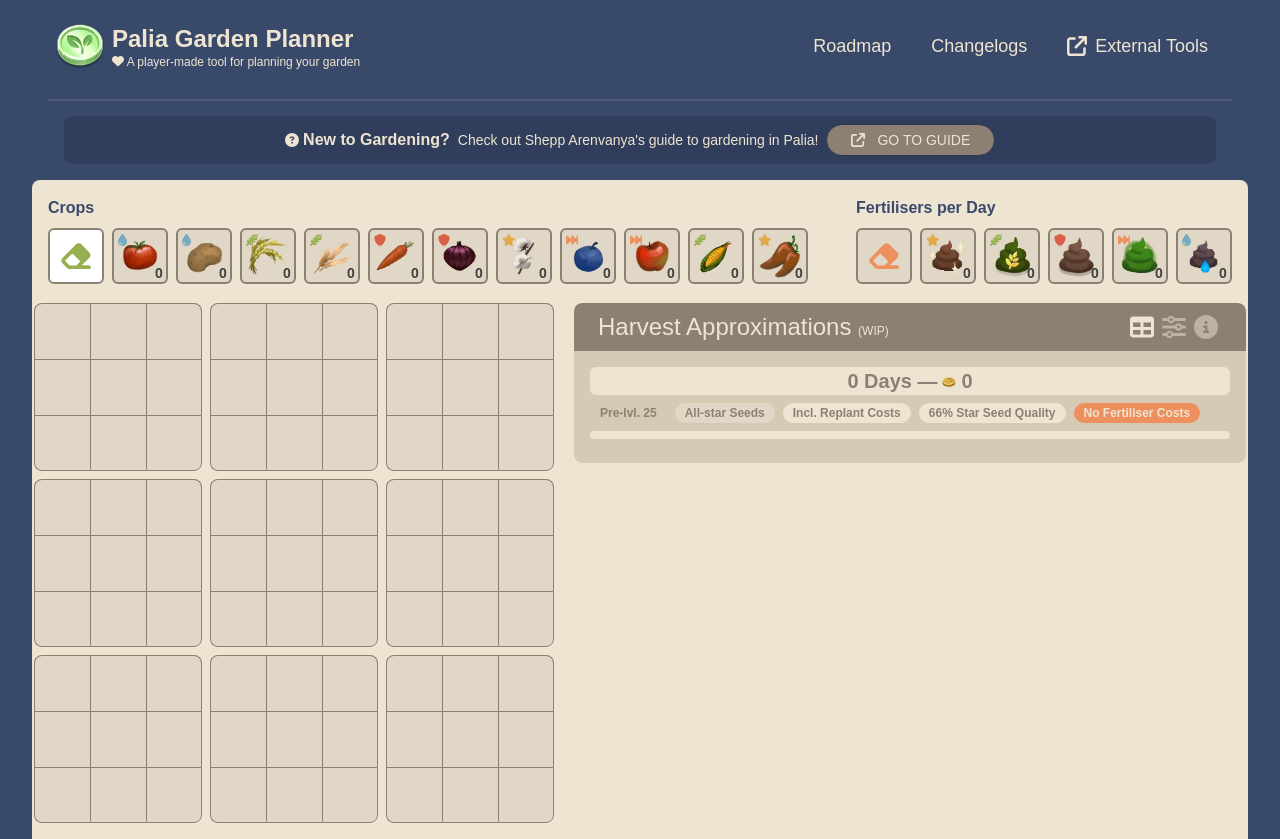
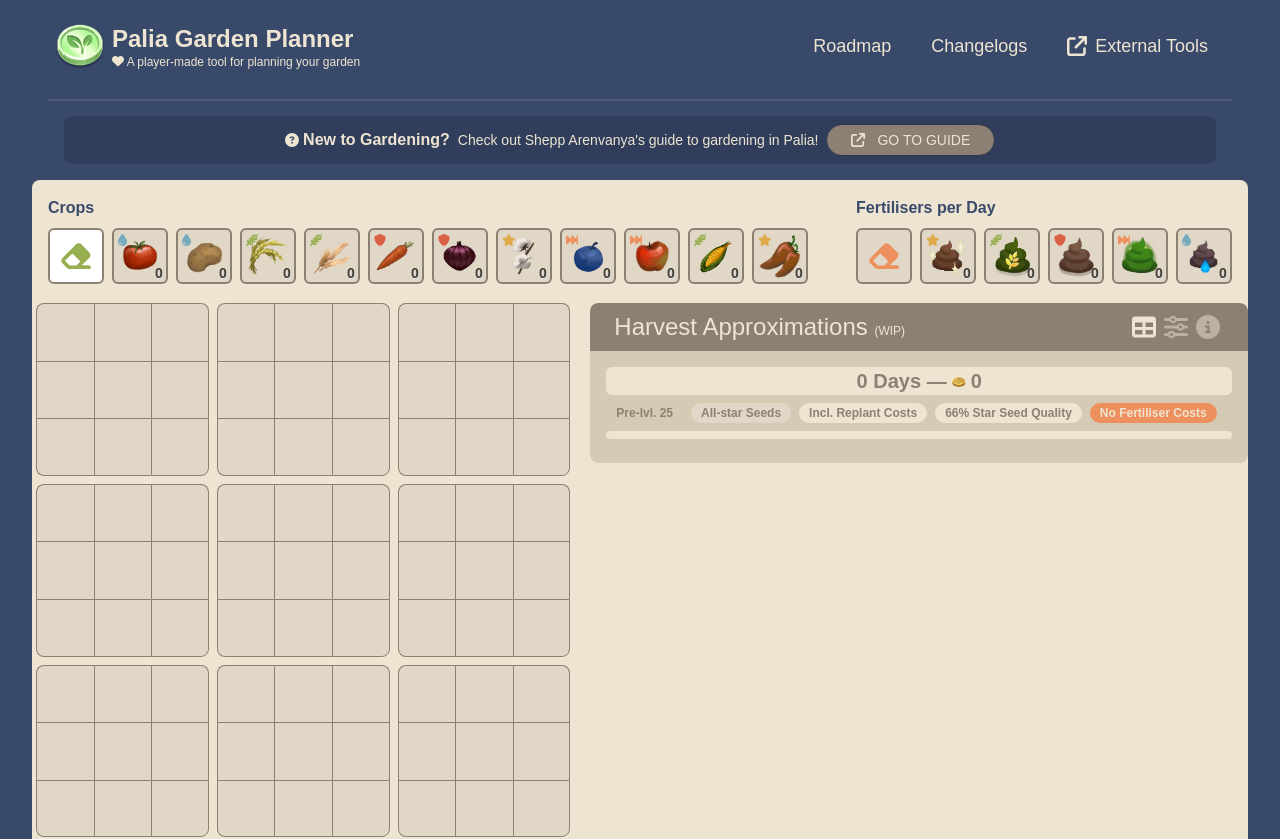
Before and after one commit to VincentAmante/palia-tools, a Nuxt app: page / in a window 1280 px wide. Shown: the top 839 px of the page. Built offline with nearby package versions, Linux system fonts and the light colour scheme; a web font is replaced by a local one.

Commit message:
New Plot Layout

```diff
--- a/components/CropTile.vue
+++ b/components/CropTile.vue
@@ -122,7 +122,7 @@ const border = computed(() => {
 <template>
   <div
     draggable="false"
-    class="relative select-none min-w-[3rem] sm:min-w-[3.25rem] bg-secondary lg:min-w-[3.5rem] aspect-square cursor-pointer hover:bg-orange-200 flex flex-col overflow-hidden isolate items-center justify-center"
+    class="relative select-none min-w-[3rem] sm:min-w-[3.25rem] bg-secondary lg:min-w-[3.45rem] xl:min-w-[3.6rem] aspect-square cursor-pointer hover:bg-orange-200 flex flex-col overflow-hidden isolate items-center justify-center"
     :class="[(isDisabled ? 'invisible' : ''),
              (isAlt ? 'border-misc' : 'border-misc border-collapse'),
              border,
--- a/components/HarvestCalculator.vue
+++ b/components/HarvestCalculator.vue
@@ -143,7 +143,7 @@ function getTooltipMessage(cropType: CropType, type: 'star' | 'base', produceAmo
 </script>
 
 <template>
-  <div class="collapse collapse-arrow rounded-none sm:rounded-lg w-full h-full max-w-2xl">
+  <div class="collapse collapse-arrow rounded-none sm:rounded-lg w-full h-full max-w-2xl sm:mx-auto sm:py-4 lg:py-0 lg:mx-0">
     <div class="bg-primary sm:rounded-lg ">
       <div class="flex flex-col gap-1">
         <div class="w-full bg-misc sm:rounded-lg sm:rounded-b-none p-2 sm:px-6 flex justify-between items-center">
@@ -174,7 +174,7 @@ function getTooltipMessage(cropType: CropType, type: 'star' | 'base', produceAmo
           </div>
         </div>
       </div>
-      <div v-show="activeTab === 'display'" class="flex flex-col gap-2 px-4 py-2 overflow-hidden max-h-[486px] overflow-y-scroll">
+      <div v-show="activeTab === 'display'" class="flex flex-col gap-2 px-4 py-2 overflow-hidden max-h-[386px] overflow-y-scroll">
         <div class="py-2 flex flex-col gap-2">
           <div class=" bg-accent text-misc rounded-md flex justify-center gap-4">
             <div class="font-bold flex gap-1 items-center text-xl">
--- a/components/PGPHeader.vue
+++ b/components/PGPHeader.vue
@@ -60,7 +60,7 @@ const isLg = computed(() => screenWidth.value >= 1024)
                     <li class="text-sm">
                       <NuxtLink to="https://paliapedia.com/" class="flex" rel="noopener">
                         <svg xmlns="http://www.w3.org/2000/svg" fill="none" class="max-w-[1.25rem] inline-block" viewBox="0 0 428 384">
-                          <path fill="#2e282a" d="m408.99 56.65-115.32 8.98c-1.38.1-2.63-.85-2.99-2.28C281.73 27.2 250.92.56 214.29.56S146.85 27.2 137.9 63.35c-.36 1.43-1.61 2.39-2.99 2.28L19.58 56.65C6.2 55.6-3.15 70.53 2.85 83.36l7.57 16.19c.83 1.77 2.52 2.89 4.37 2.89h63.76l-1.61 36.36H45.79c-10.93 0-17.5 11.56-11.52 20.29l8.5 12.41c1.77 2.59 4.8 4.15 8.05 4.15H75.3l-1.45 32.58-.25 5.69-7.18 161.4c-.19 4.25 3.21 7.8 7.46 7.8h46.95c4.26 0 7.65-3.55 7.47-7.8l-7.18-161.4-.25-5.69-1.45-32.58h191.66l-1.45 32.58-.25 5.69-7.18 161.4c-.19 4.25 3.2 7.8 7.46 7.8h46.95c4.25 0 7.65-3.55 7.46-7.8l-7.18-161.4-.25-5.69-1.45-32.58h22.55c3.25 0 6.28-1.56 8.06-4.15l8.5-12.41c5.97-8.73-.59-20.29-11.52-20.29h-29.23l-1.61-36.36h61.84c1.85 0 3.54-1.12 4.36-2.88l7.58-16.2c6-12.83-3.35-27.76-16.73-26.71Zm-96.27 82.15H117.78l-1.61-36.36h20.78l27.94.01c1.9 0 3.28-1.93 2.78-3.89a55.188 55.188 0 0 1-1.68-13.54c0-28.44 21.53-51.52 48.12-51.62 26.67-.1 48.25 22.67 48.48 51.17.04 4.85-.55 9.54-1.68 14-.5 1.96.9 3.88 2.8 3.88h27.92l22.7-.01-1.61 36.36Z" />
+                          <path fill="#EEE3D1" d="m408.99 56.65-115.32 8.98c-1.38.1-2.63-.85-2.99-2.28C281.73 27.2 250.92.56 214.29.56S146.85 27.2 137.9 63.35c-.36 1.43-1.61 2.39-2.99 2.28L19.58 56.65C6.2 55.6-3.15 70.53 2.85 83.36l7.57 16.19c.83 1.77 2.52 2.89 4.37 2.89h63.76l-1.61 36.36H45.79c-10.93 0-17.5 11.56-11.52 20.29l8.5 12.41c1.77 2.59 4.8 4.15 8.05 4.15H75.3l-1.45 32.58-.25 5.69-7.18 161.4c-.19 4.25 3.21 7.8 7.46 7.8h46.95c4.26 0 7.65-3.55 7.47-7.8l-7.18-161.4-.25-5.69-1.45-32.58h191.66l-1.45 32.58-.25 5.69-7.18 161.4c-.19 4.25 3.2 7.8 7.46 7.8h46.95c4.25 0 7.65-3.55 7.46-7.8l-7.18-161.4-.25-5.69-1.45-32.58h22.55c3.25 0 6.28-1.56 8.06-4.15l8.5-12.41c5.97-8.73-.59-20.29-11.52-20.29h-29.23l-1.61-36.36h61.84c1.85 0 3.54-1.12 4.36-2.88l7.58-16.2c6-12.83-3.35-27.76-16.73-26.71Zm-96.27 82.15H117.78l-1.61-36.36h20.78l27.94.01c1.9 0 3.28-1.93 2.78-3.89a55.188 55.188 0 0 1-1.68-13.54c0-28.44 21.53-51.52 48.12-51.62 26.67-.1 48.25 22.67 48.48 51.17.04 4.85-.55 9.54-1.68 14-.5 1.96.9 3.88 2.8 3.88h27.92l22.7-.01-1.61 36.36Z" />
                         </svg>
                         Paliapedia
                       </NuxtLink>
--- a/components/garden-planner/GardenDisplay.vue
+++ b/components/garden-planner/GardenDisplay.vue
@@ -53,12 +53,15 @@ function handleHover(rowIndex: number, index: number, plot: Plot) {
 </script>
 
 <template>
-  <div :class="(gardenTilesAreWide && !isTakingScreenshot) ? 'overflow-x-auto' : ''">
+  <div
+    class="h-full flex flex-col justify-center "
+    :class="(gardenTilesAreWide && !isTakingScreenshot) ? 'overflow-x-auto' : ''"
+  >
     <div
-      class="rounded-xl sm:w-fit sm:mx-auto bg-accent" :class="(isTakingScreenshot) ? 'w-fit' : 'w-full'"
+      class="rounded-xl sm:w-fit sm:mx-auto px-3 lg:px-1 bg-accent" :class="(isTakingScreenshot) ? 'w-fit' : 'w-full'"
       @contextmenu.prevent.self=""
     >
-      <div ref="plotsDisplay" class="w-full overflow-auto lg:overflow-auto flex flex-col gap-2">
+      <div ref="plotsDisplay" class="w-full overflow-auto grid gap-2">
         <div v-for="(plotRow, plotRowIndex) in gardenTiles" :key="plotRowIndex" class="plotRow flex gap-2">
           <div v-for="(plot, plotIndex) in plotRow" :key="plotIndex" class="plot flex flex-col gap-0 relative">
             <div v-for="(row, rowIndex) in plot.tiles" :key="rowIndex" class="plotTileRow flex cols-3 gap-0">
@@ -67,8 +70,8 @@ function handleHover(rowIndex: number, index: number, plot: Plot) {
                   :tile="tile as Tile" :is-disabled="!plot.isActive" :bonus-hovered="hoveredBonus"
                   :index="(1 + rowIndex) + (index + (rowIndex * 2))"
                   :is-alt="(plotRowIndex + plotIndex) % 2 === 0"
-                  @click="(event: MouseEvent) => selectTile(event, rowIndex, index, plot as Plot)"
-                  @contextmenu="((e: MouseEvent) => handleRightClick(event, rowIndex, index, plot as Plot))"
+                  @click.left="(event: MouseEvent) => selectTile(event, rowIndex, index, plot as Plot)"
+                  @click.right="((e: MouseEvent) => handleRightClick(event, rowIndex, index, plot as Plot))"
                   @mouseover="handleHover(rowIndex, index, plot as Plot)"
                 />
               </div>
--- a/pages/index.vue
+++ b/pages/index.vue
@@ -149,7 +149,7 @@ function saveAsImage() {
   if (!gardenTilesAreWide.value)
     displayWidth += ((statDisplay.value?.getStatsDisplay() as HTMLElement).clientWidth)
 
-  display.value.style.width = '1248px'
+  display.value.style.width = '1440px'
   gardenDisplay.value?.modifyPlotsDisplayClassList((classList) => {
     classList.add(`w-${displayWidth}`)
   })
```
